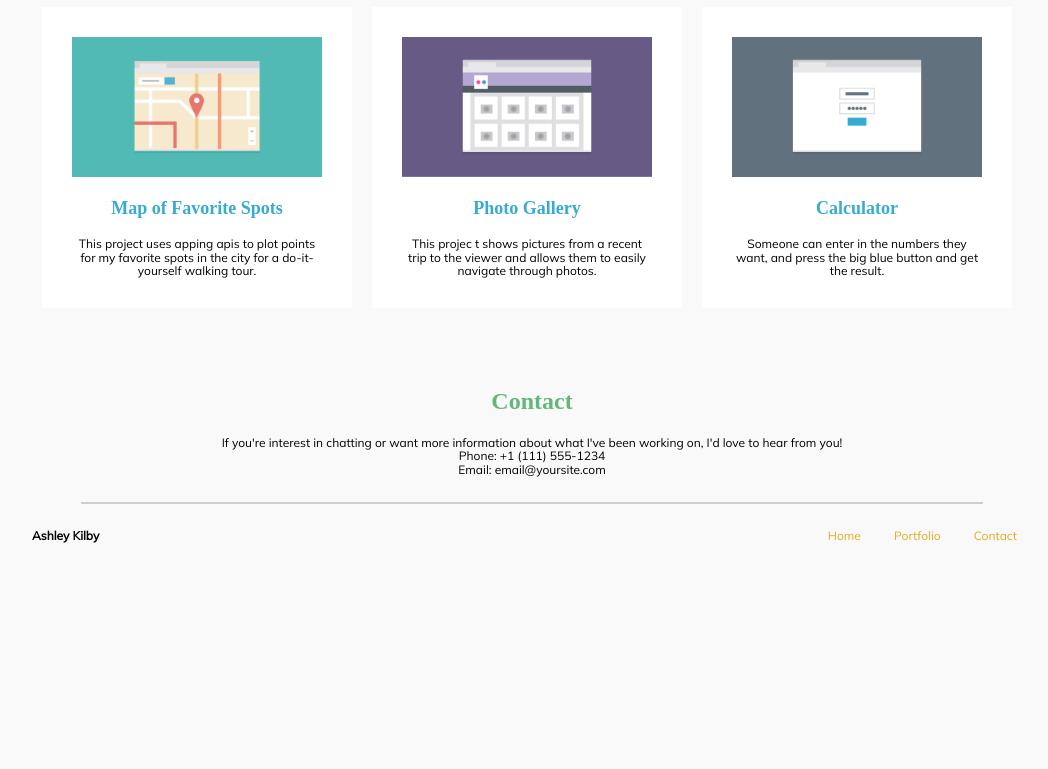
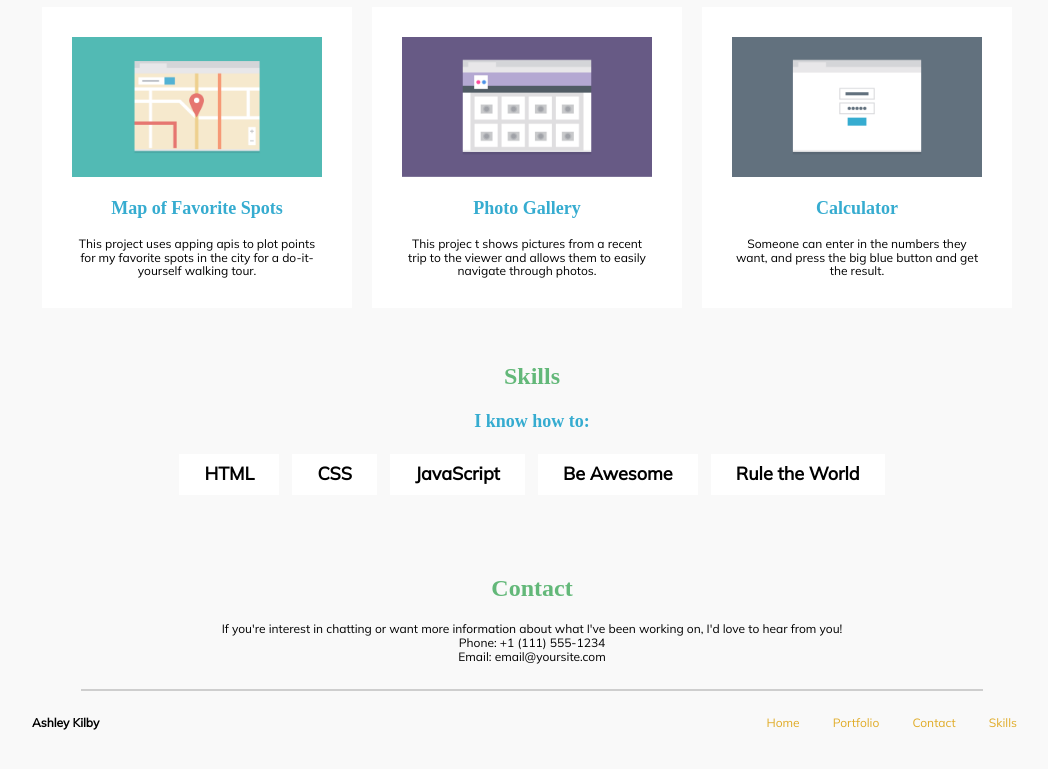
Before and after one commit to ashkilby/TechDegree---Project-2, a plain HTML site: page index.html in a window 1280 px wide. Shown: the part 801-1570 px from the top of the page, without its empty margins (108-1156 px from the left). Before the commit the page ends 1384 px from the top, so only its background shows below. Drawn offline with Linux system fonts and the light colour scheme; a web font is replaced by a local one.

Commit message:
added skills

```diff
--- a/index.html
+++ b/index.html
@@ -19,6 +19,7 @@
 					<li><a href="#home">Home</a></li>
 					<li><a href="#main">Portfolio</a></li>
 					<li><a href="#contact">Contact</a></li>
+					<li><a href="#skills">Skills</a></li>
 				</ul>
 			</nav>
 		</div>
@@ -71,6 +72,19 @@
 				</div>
 			</div>
 		</section>
+		<section id="skills">
+			<div class="container">
+			<h2>Skills</h2>
+			<h3>I know how to:</h3>
+			<ul>
+				<li>HTML</li>
+				<li>CSS</li>
+				<li>JavaScript</li>
+				<li>Be Awesome</li>
+				<li>Rule the World</li>
+			</ul>
+		</div>
+		</section>
 	</div>
 	<footer id="contact">
 		<div class="container clearFix">
@@ -90,6 +104,7 @@
 					<li><a href="#home">Home</a></li>
 					<li><a href="#main">Portfolio</a></li>
 					<li><a href="#contact">Contact</a></li>
+					<li><a href="#skills">Skills</a></li>
 				</ul>
 			</div>
 		</div>
--- a/styles/style.css
+++ b/styles/style.css
@@ -96,6 +96,23 @@ h3{
 	width: 100%;
 	max-width: 300px;
 }
+#skills{
+	text-align: center;
+}
+#skills ul{
+	margin: 0;
+	padding: 0;
+}
+#skills li{
+	color: #000;
+	text-decoration: none;
+	font-size: 1.5em;
+	font-weight: bold;
+	display: block;
+	background: #fff;
+	padding: 10px 25px;
+	margin: 5px;
+}
 
 /*footer*/
 #contact {
@@ -144,6 +161,9 @@ h3{
 		width: 42%;
 		margin: 5px 1%;
 	}
+	#skills li{
+		display: inline-block;
+	}
 	#top{
 		display: none;
 	}
```
